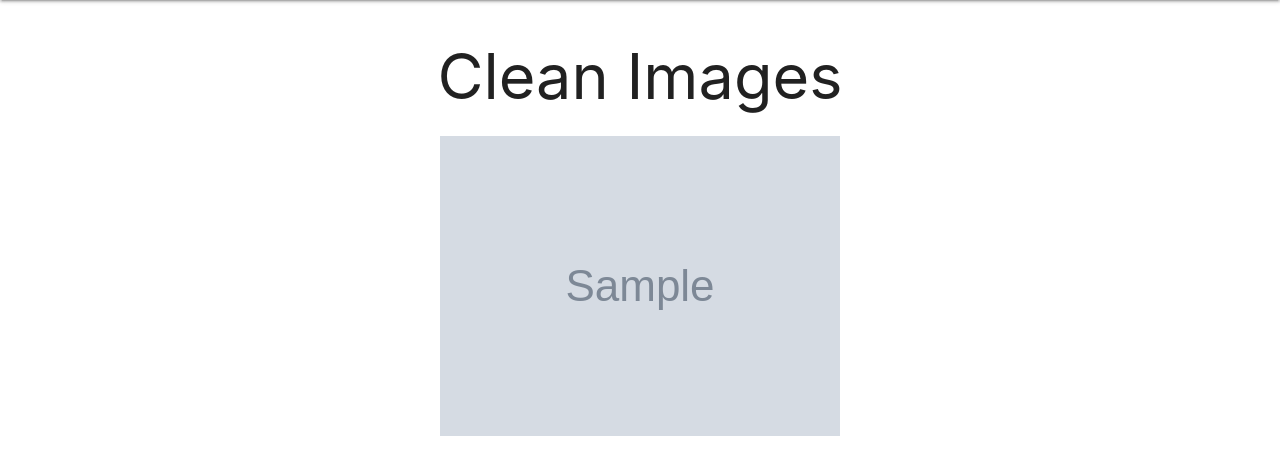
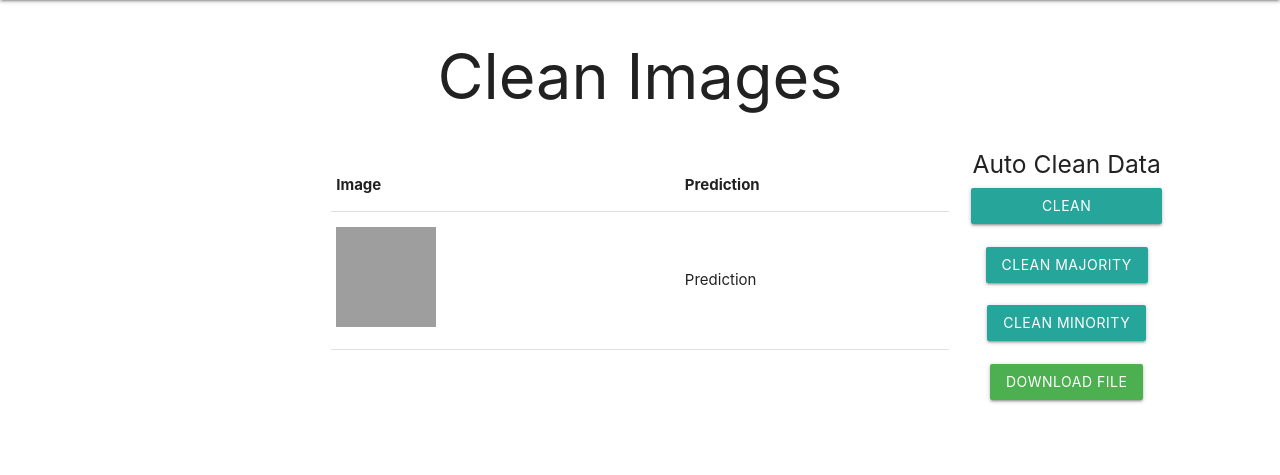
Before and after one commit to Shiloli-r/data-cleaner, a Django app: template cleaner/templates/clean-images.html in a window 1280 px wide. Shown: the part 64-539 px from the top of the page. Run offline with Django 4.2, Linux system fonts and the light colour scheme; the template is opened without the code that fills it: most values are stand-ins (such as "Sample title", 1, 10 or a date in 2020); grey boxes marked "Sample" are stand-in pictures; grey boxes are pictures that could not be loaded.

Commit message:
Visualization

```diff
--- a/cleaner/templates/clean-images.html
+++ b/cleaner/templates/clean-images.html
@@ -6,13 +6,46 @@
      <div class="row">
 
     <div class="col s4 m3 l6 side-panel center offset-l3" >
-       <div class=""><h1 >Clean Images</h1></div>
-        {% for image in images %}
-        <img src="{{image}}" alt="{{image}}">
-        {% endfor %}
+        <div class=""><h1 >Clean Images</h1></div>
+        <br>
+         <table id="example" class="display" style="width:100%">
+        <thead>
+            <tr>
+                <th>Image</th>
+                <th>Prediction</th>
+            </tr>
+        </thead>
+        <tbody>
+            {% for result in results %}
+                <tr>
+                   <td>
+                        <img src="media/input/{{result}}" alt="Image" width="100" height="100">
+                   </td>
+                        <td>Prediction</td>
+                </tr>
+            {% endfor %}
+        </tbody>
+        </table>
+
+    </div>
+        <div class="col s2 m2 l2 side-panel center" >
+        <br><br><br><br><br><br>
+        <h5>Auto Clean Data</h5>
+        <a href="{% url 'clean-images' %}?unrecognized=true"><button class="btn"> Clean Unrecognized </button></a>
+        <br><br>
+        <a href="{% url 'clean-images' %}?majority=true"><button class="btn"> Clean Majority </button></a>
+        <br><br>
+        <a href="{% url 'clean-images' %}?minority=true"><button class="btn">Clean Minority </button></a>
+        <br><br>
+        <a href="{{download}}"><button class="btn green">Download File</button></a>
 
     </div>
 
    </div>
+<script>
+    $(document).ready(function() {
+    $('#example').DataTable();
+} );
+</script>
 
 {% endblock %}
--- a/cleaner/web/views.py
+++ b/cleaner/web/views.py
@@ -111,10 +111,12 @@
     directory_in_str = path
     directory = os.fsencode(directory_in_str)
     img_paths = []
+    results = []
 
     for file in os.listdir(directory):
         filename = os.fsdecode(file)
         img_paths.append(directory_in_str + "/" + filename)
+        results.append(filename)
 
     # Get the breeds
     cat_breeds = []
@@ -153,7 +155,7 @@
             misc.append(path)
 
     context = {
-        "images": img_paths,
+        "results": results,
         "dogs": dogs,
         "cats": cats,
         "misc": misc,
```
